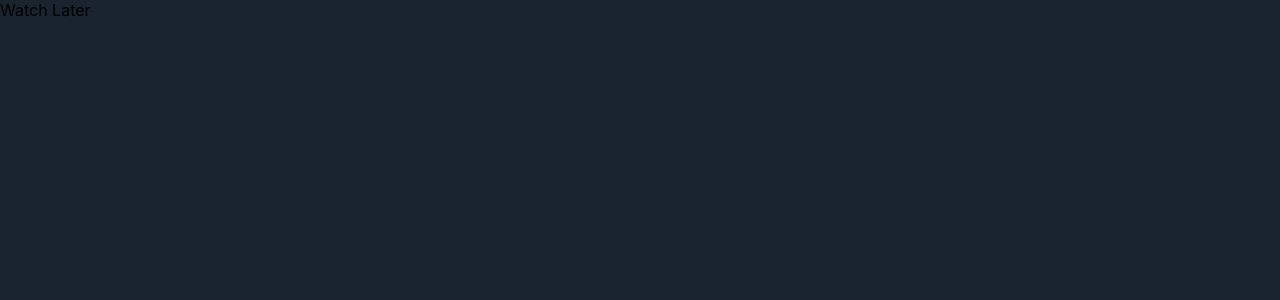
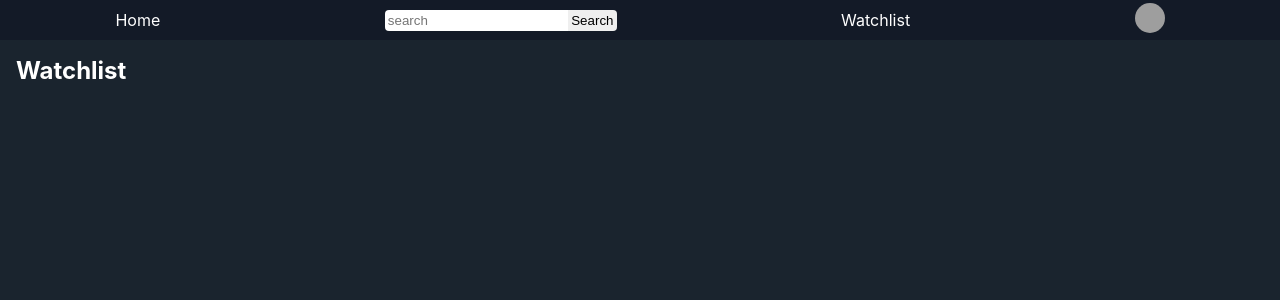
Before and after one commit to Abhay5855/Moviechat-app, a React (Create React App) app: page /watch-later in a window 1280 px wide. Shown: the top 300 px of the page. Built offline with nearby package versions, Linux system fonts and the light colour scheme; no server answers; the database is empty; grey boxes are pictures that could not be loaded.

Commit message:
fix : using the firebase/firestore function setDoc using addDoc it adds the document along with the id so it can store a large collection

```diff
--- a/src/components/movie_list/Movie.js
+++ b/src/components/movie_list/Movie.js
@@ -3,7 +3,7 @@ import "./movie.css";
 import { useFetch } from "../hooks/useFetch";
 import { db } from "../../firebase/firebase";
 
-import { doc, serverTimestamp, setDoc } from "firebase/firestore";
+import { addDoc, collection, doc, serverTimestamp, setDoc } from "firebase/firestore";
 
 const Movie = ({ title, trending }) => {
   const BASE_URL = "https://image.tmdb.org/t/p/original/";
@@ -13,24 +13,38 @@ const Movie = ({ title, trending }) => {
 
 
   // Function to add the watch later movies
-  const handleFavourite = (title, original, photoURL, overview) => {
+  const handleFavourite = async (title, original, photoURL, overview) => {
     // conditional rendering to check whether title is present or not and appending the baseurl with the poster photo
     let selectTitle = title || original;
     let photo = BASE_URL + photoURL;
 
+    // const movies = {
+    //      timestamp : serverTimestamp(),
+    //      original : selectTitle,
+    //      photoURL : photo,
+    //      overview : overview,
+    // }
+
+    //  const addMovies = [];
+
+    //  addMovies.push([...movies]);
+
     // Addding the data of watch-later movies to the firebase database
-    setDoc(doc(db, "watch-later", "movies"), {
-      timestamp: serverTimestamp(),
-      title: selectTitle,
-      photoURL: photo,
-      overview : overview,
+
+    await addDoc(collection(db , 'watch-later') , {
+
+          timestamp : serverTimestamp(),
+          original : selectTitle,
+          photoURL : photo,
+          overview : overview,
+
     })
-      .then(() => {
-        navigate("/watch-later");
-      })
-      .catch((err) => {
-        console.log(err);
-      });
+    .catch((err) => {
+          console.log(err);
+    })
+
+
+
   };
 
   // Display the movies
--- a/src/components/watch_later/WatchLater.js
+++ b/src/components/watch_later/WatchLater.js
@@ -1,11 +1,45 @@
 
 
 
-import React from 'react'
+import { collection, getDocs } from 'firebase/firestore'
+import React, { useEffect } from 'react'
+import Navbar from '../Navbar'
+import {db} from '../../firebase/firebase'
+import './watchlater.css'
 
 const WatchLater = () => {
+
+      useEffect(() => {
+
+             async function fetchWatchLater (){
+
+                  await getDocs(collection(db , 'movies'))
+                  .then((snapshot) => snapshot.docs.map((doc) =>
+
+                          console.log(doc.title)
+                  ))
+
+              }
+
+              fetchWatchLater();
+
+
+
+      },[])
   return (
-    <div>Watch Later</div>
+    <div>
+
+        <Navbar />
+          <div className='watchlist__container'>
+
+          <h2 className='watchlist'>Watchlist</h2>
+
+
+
+          </div>
+
+
+    </div>
   )
 }
 
--- /dev/null
+++ b/src/components/watch_later/watchlater.css
@@ -0,0 +1,17 @@
+
+
+:root {
+      --color: #fff;
+}
+
+.watchlist__container {
+      padding: 1rem;
+}
+
+
+.watchlist {
+
+      color: var(--color);
+
+
+}
```
